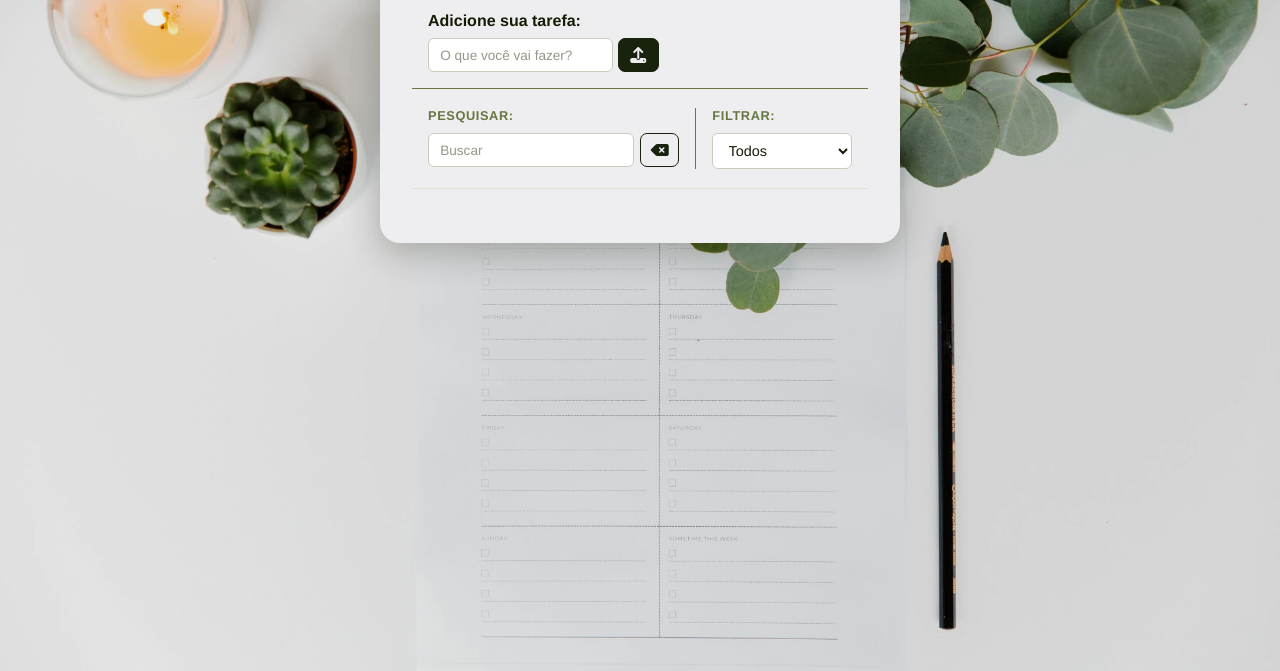
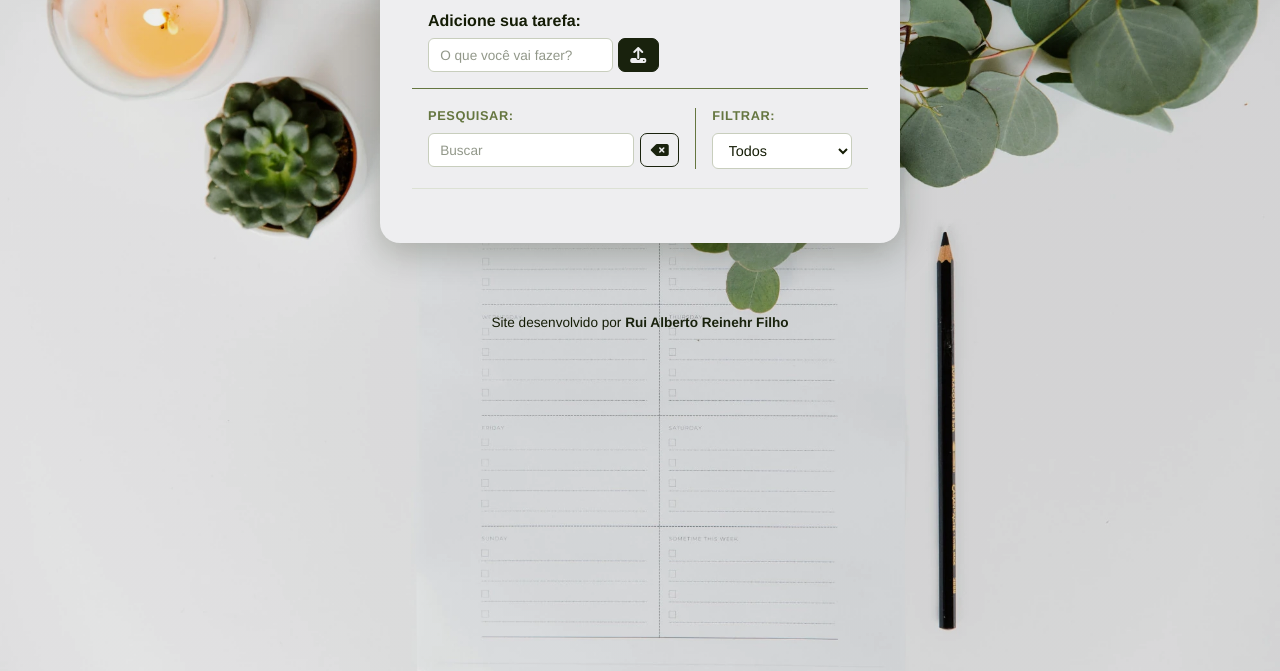
Before and after one commit to Rui-Filho/todo-list, a plain HTML site: page index.html in a window 1280 px wide. Shown: the part 129-800 px from the top of the page. Drawn offline with Linux system fonts and the light colour scheme.

Commit message:
finalizando

```diff
--- a/css/style.css
+++ b/css/style.css
@@ -323,6 +323,32 @@ input::placeholder {
     font-style: italic;
 }
 
+/* Footer */
+
+
+
+.footer {
+    width: 100%;
+    padding: 1.5rem 1rem;
+    margin-top: 2rem;
+    text-align: center;
+    color: var(--verde-escuro);
+    font-size: .85rem;
+}
+
+.footer a {
+    color: var(--verde-escuro);
+    font-weight: 600;
+    text-decoration: none;
+    transition: color .5s ease;
+}
+
+.footer a:hover {
+    color: var(--verde-claro);
+    text-decoration: underline;
+}
+
+
 
 
 
--- a/index.html
+++ b/index.html
@@ -7,6 +7,7 @@
     <link rel="stylesheet" href="css/style.css">
     <script src="js/script.js" defer></script>
     <script src="https://kit.fontawesome.com/45a2d1d067.js" crossorigin="anonymous"></script>
+    <link rel="icon" type="image/svg+xml" href="img/favicon.svg">
 
 </head>
 <body>
@@ -111,5 +112,19 @@
 
     </div>
 
+
+
+   <footer class="footer">
+    <p>
+        Site desenvolvido por
+        <a href="https://rui-filho.github.io/portfolio-rui/"
+           target="_blank"
+           rel="noopener noreferrer">
+            Rui Alberto Reinehr Filho
+        </a>
+    </p>
+   </footer>
+
+
 </body>
 </html>
--- a/js/script.js
+++ b/js/script.js
@@ -46,11 +46,6 @@ const saveTodo = (text, id = crypto.randomUUID(),done = false) => {
     todoList.appendChild(todo)
 
 
-    todoInput.value = ""
-
-    todoInput.focus()
-
-
 
 
 }
@@ -71,8 +66,8 @@ const updateTodo = (text) => {
     const todos = document.querySelectorAll(".todo")
 
     todos.forEach((todo)=> {
-        let todoID = todo.dataset.id
-        let todoTitle = todo.querySelector("h3")
+        const todoID = todo.dataset.id
+        const todoTitle = todo.querySelector("h3")
 
         if(todoID===todoIdToEdit){
             todoTitle.innerText = text
@@ -151,6 +146,8 @@ todoForm.addEventListener("submit", (e) => {
 
         saveTodo(inputValue)
         updateLocalStorage()
+         todoInput.value = ""
+         todoInput.focus()
     }
 
 
```
Also changed, not shown: img/favicon.svg (added).
